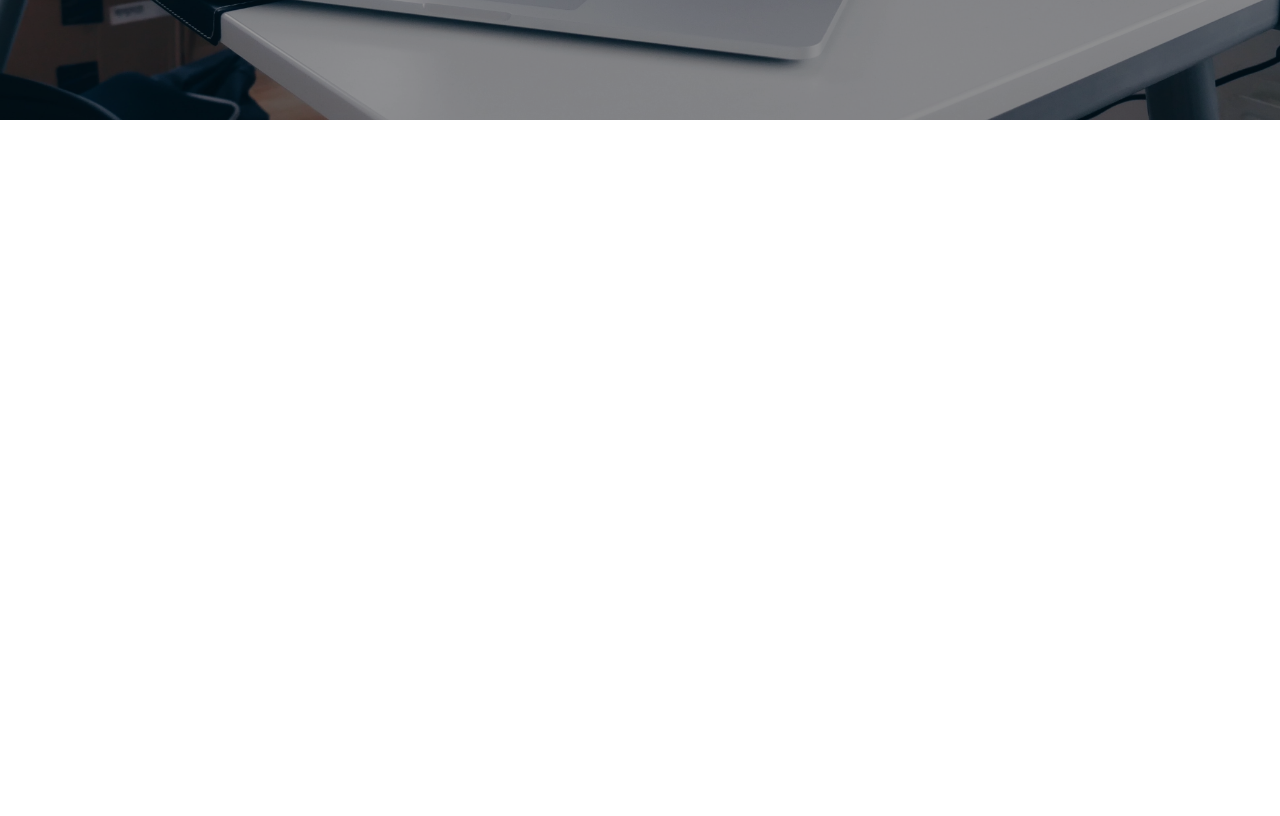
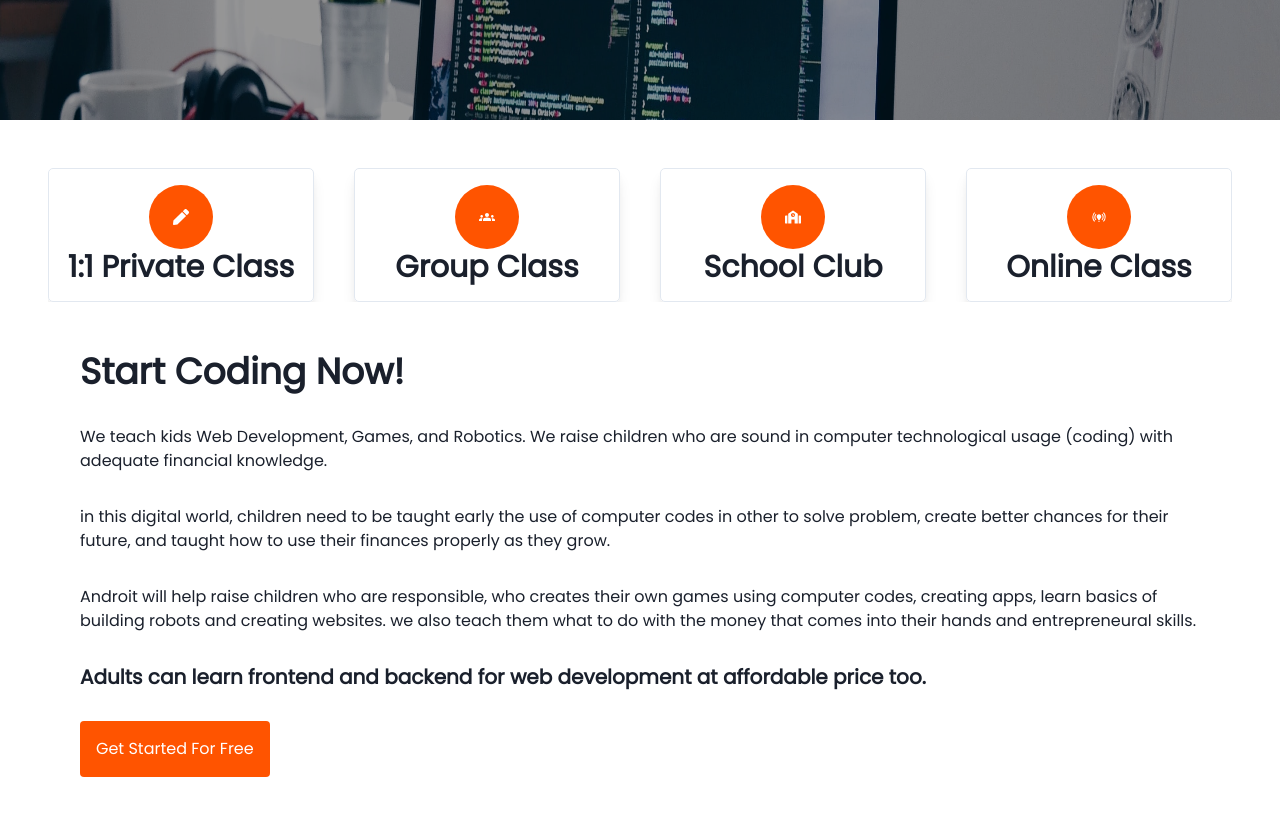
Before and after one commit to shina1/newabkass, a Next.js app: page / in a window 1280 px wide. Shown: the part 680-1496 px from the top of the page. Before the commit the page ends 800 px from the top, so only its background shows below. Built offline with nearby package versions, Linux system fonts and the light colour scheme.

Commit message:
added classes section

```diff
--- /dev/null
+++ b/components/Class.tsx
@@ -0,0 +1,38 @@
+import React from "react";
+import { Flex, Heading } from "@chakra-ui/react";
+
+interface ClassProps {
+  icon: React.ReactNode;
+  name: string;
+}
+
+const Class: React.FC<ClassProps> = ({ icon, name }) => {
+  return (
+    <Flex
+      alignItems="center"
+      justifyContent="center"
+      flexDir="column"
+      p={4}
+      borderRadius={5}
+      boxShadow="lg"
+      border="gray.10"
+      borderWidth="1px"
+    >
+      <Flex
+        bg="bgOrange"
+        w={16}
+        h={16}
+        borderRadius="50%"
+        alignItems="center"
+        justifyContent="center"
+      >
+        {icon}
+      </Flex>
+      <Heading size="lg" textAlign="center">
+        {name}
+      </Heading>
+    </Flex>
+  );
+};
+
+export default Class;
--- /dev/null
+++ b/components/Classes.tsx
@@ -0,0 +1,70 @@
+import React from "react";
+import Class from "./Class";
+import {
+  SimpleGrid,
+  Box,
+  Heading,
+  VStack,
+  Text,
+  Container,
+} from "@chakra-ui/react";
+import { Icon } from "@chakra-ui/react";
+import { FaPen, FaSchool } from "react-icons/fa";
+import { MdGroups, MdOnlinePrediction } from "react-icons/md";
+import Link from "./NavLink";
+
+const Classes = () => {
+  return (
+    <Box p="48px" bg="white" maxW="100vw">
+      <SimpleGrid
+        mb="48px"
+        columns={{ base: 1, lg: 4 }}
+        spacing={10}
+        overflow="hidden"
+      >
+        <Class
+          icon={<Icon color="white" as={FaPen} />}
+          name="1:1 Private Class"
+        />
+        <Class icon={<Icon color="white" as={MdGroups} />} name="Group Class" />
+        <Class icon={<Icon color="white" as={FaSchool} />} name="School Club" />
+        <Class
+          icon={<Icon color="white" as={MdOnlinePrediction} />}
+          name="Online Class"
+        />
+      </SimpleGrid>
+      <Container maxW="90vw">
+        <Heading>Start Coding Now!</Heading>
+        <VStack spacing={8} my={8}>
+          <Text>
+            We teach kids Web Development, Games, and Robotics. We raise
+            children who are sound in computer technological usage (coding) with
+            adequate financial knowledge.
+          </Text>
+          <Text>
+            in this digital world, children need to be taught early the use of
+            computer codes in other to solve problem, create better chances for
+            their future, and taught how to use their finances properly as they
+            grow.
+          </Text>
+          <Text>
+            Androit will help raise children who are responsible, who creates
+            their own games using computer codes, creating apps, learn basics of
+            building robots and creating websites. we also teach them what to do
+            with the money that comes into their hands and entrepreneural
+            skills.
+          </Text>
+        </VStack>
+        <VStack alignItems="flex-start" spacing={8}>
+          <Heading size="md">
+            Adults can learn frontend and backend for web development at
+            affordable price too.
+          </Heading>
+          <Link type="button" pathName="index" text="Get Started For Free" />
+        </VStack>
+      </Container>
+    </Box>
+  );
+};
+
+export default Classes;
--- a/package.json
+++ b/package.json
@@ -27,6 +27,7 @@
     "next": "13.0.5",
     "react": "18.2.0",
     "react-dom": "18.2.0",
+    "react-icons": "^4.7.1",
     "react-redux": "^8.0.5",
     "typescript": "4.9.3",
     "yup": "^0.32.11"
--- a/pages/index.tsx
+++ b/pages/index.tsx
@@ -3,6 +3,7 @@ import { Box } from "@chakra-ui/react";
 import Header from "../components/Header";
 import Image from "next/image";
 import SlideShow from "../components/SlideShow";
+import Classes from "../components/Classes";
 
 export default function Home() {
   return (
@@ -12,7 +13,7 @@ export default function Home() {
         <meta name="description" content="Impact through code learning" />
         <link rel="icon" href="/favicon.ico" />
       </Head>
-      <Box pos="relative" minH="100vh">
+      <Box pos="relative" minH="100vh" overflow="hidden">
         <Box pos="absolute" zIndex={-10} inset={0}>
           <Image
             alt=""
@@ -25,6 +26,7 @@ export default function Home() {
         <Box>
           <Header />
           <SlideShow />
+          <Classes />
         </Box>
       </Box>
     </Box>
```
Also changed, not shown: 2 other files (tests, documents, lock files or other folders).
